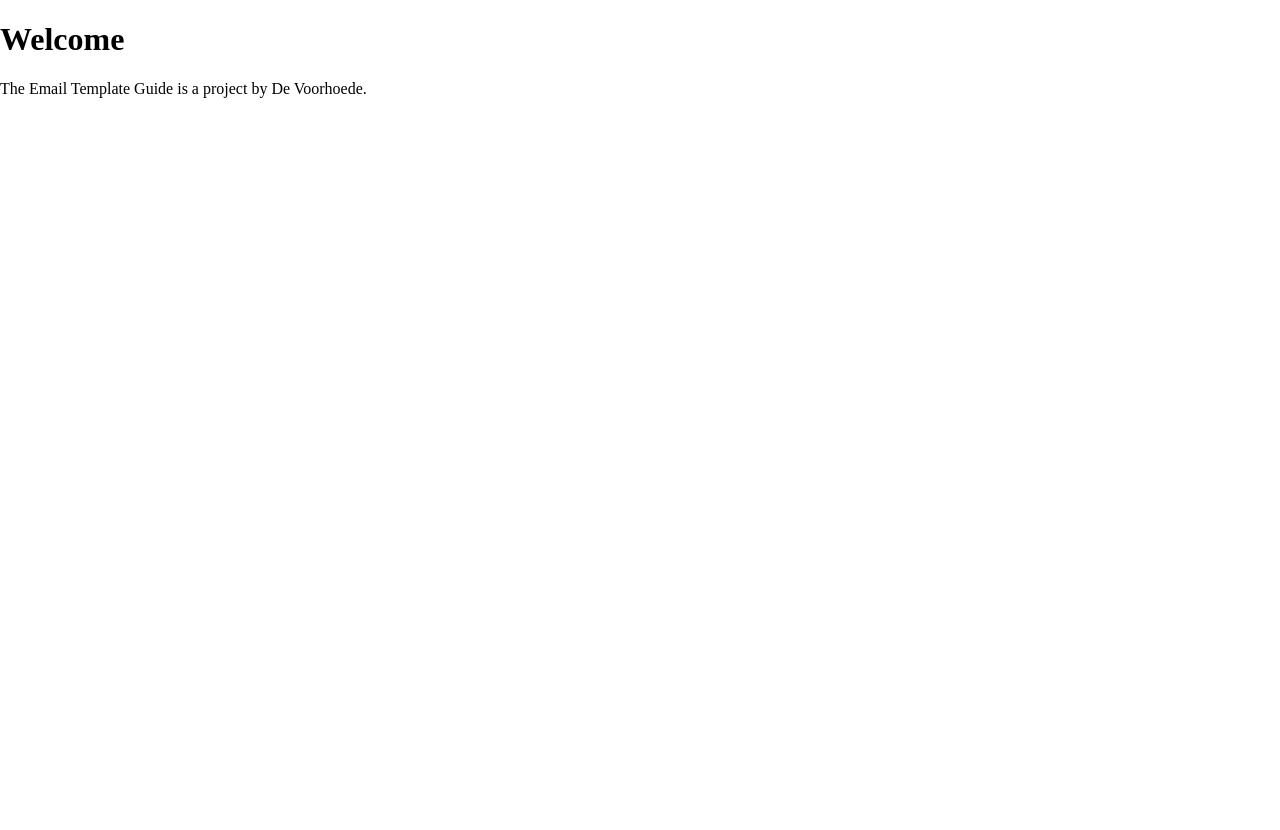
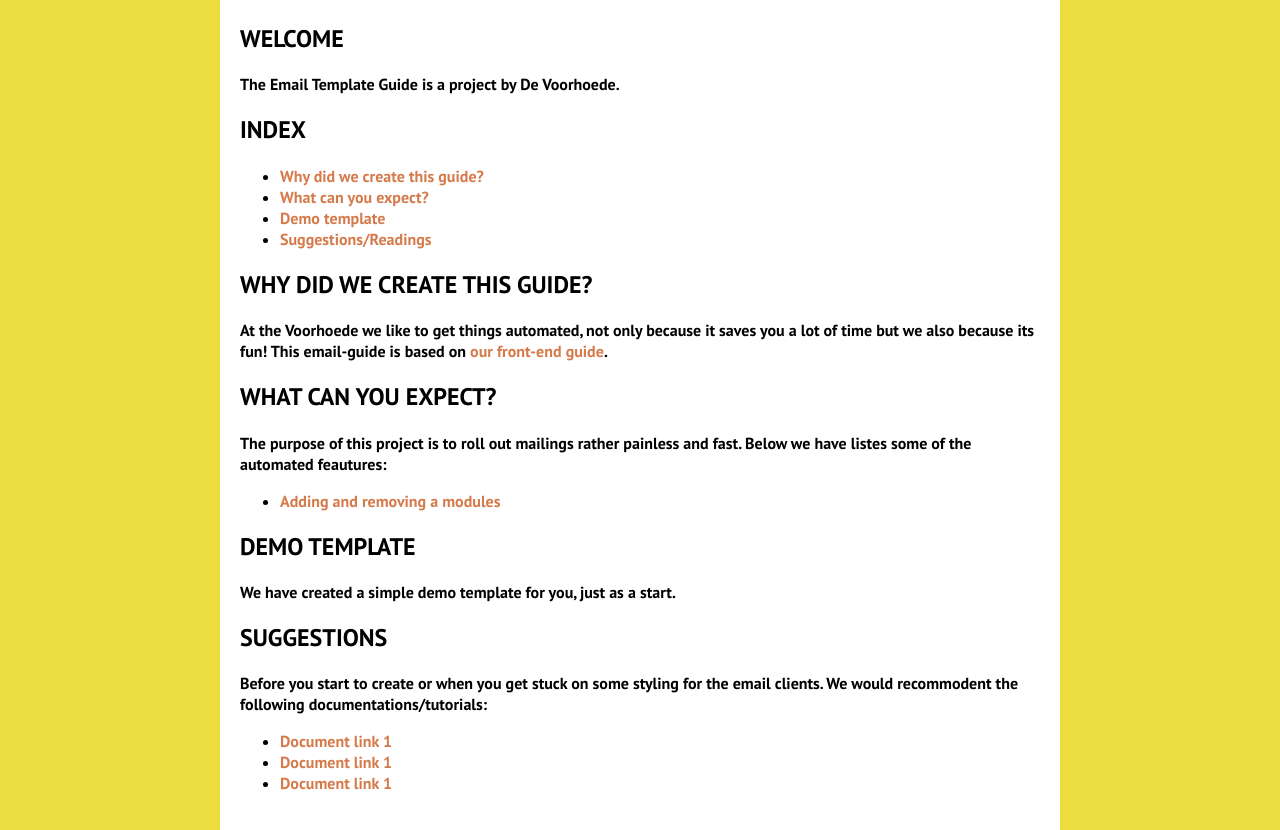
Before and after one commit to voorhoede/email-template-guide, a website: page src/views/welcome/welcome.html in a window 1280 px wide. Before the commit the page ends 800 px from the top, so only its background shows below. Drawn offline with nearby package versions, Linux system fonts and the light colour scheme; files that its build step writes are made by us from their sources.

Commit message:
chore(welcome) Added a small start of a welcome page. And added litmus to the deps list.

```diff
--- a/package.json
+++ b/package.json
@@ -38,6 +38,7 @@
     "gulp-inline-css": "^1.0.1",
     "gulp-karma": "0.0.4",
     "gulp-less": "^2.0.1",
+    "gulp-litmus": "0.0.7",
     "gulp-minify-html": "^0.1.6",
     "gulp-newer": "^0.5.0",
     "gulp-plumber": "^0.6.6",
--- a/src/views/welcome/welcome.html
+++ b/src/views/welcome/welcome.html
@@ -2,9 +2,53 @@
 
 {% block title %}welcome | {{ super() }}{% endblock %}
 
+{% block styles %}
+{{ super() }}
+<!--<style>{% include "views/welcome/welcome.less" %}</style>-->
+{% endblock %}
+
 {% block content %}
     <!-- welcome view -->
+<section class="welcome-view">
     <h1>Welcome</h1>
     <p>The Email Template Guide is a project by De Voorhoede.</p>
+
+    <h2>Index</h2>
+    <ul>
+        <li><a href="#why">Why did we create this guide?</a></li>
+        <li><a href="#what">What can you expect?</a></li>
+        <li><a href="#demo">Demo template</a></li>
+        <li><a href="#suggestions">Suggestions/Readings</a></li>
+    </ul>
+
+    <h2 id="why">Why did we create this guide?</h2>
+    <p>
+        At the Voorhoede we like to get things automated, not only because it saves you a lot of time
+        but we also because its fun! This email-guide is based on
+        <a href="https://github.com/voorhoede/front-end-guide" target="_blank">our front-end guide</a>.
+    </p>
+    <h2 id="what">What can you expect?</h2>
+    <p>
+        The purpose of this project is to roll out mailings rather painless and fast. Below we have
+        listes some of the automated feautures:
+    </p>
+    <ul>
+        <li><a href="https://github.com/voorhoede/email-template-guide#adding-and-removing-modules"
+               target="_blank">Adding and removing a modules</a></li>
+    </ul>
+
+    <h2 id="demo">Demo template</h2>
+    <p>We have created a simple demo template for you, just as a start.</p>
+
+    <h2 id="suggestions">Suggestions</h2>
+    <p>Before you start to create or when you get stuck on some styling for the email clients. We would
+        recommodent the following documentations/tutorials:</p>
+    <ul>
+        <li><a href="#">Document link 1</a></li>
+        <li><a href="#">Document link 1</a></li>
+        <li><a href="#">Document link 1</a></li>
+    </ul>
+</section>
+
     <!-- /welcome view -->
 {% endblock %}
--- a/src/views/welcome/welcome.less
+++ b/src/views/welcome/welcome.less
@@ -1,3 +1,44 @@
 /* welcome view */
 // add style rules for this view.
 /* /welcome view */
+body {
+	background: #ebdd3f;
+}
+
+// headings
+@font-face {
+	font-family: 'pt-sans-bold';
+	src: url('../../components/_app-core-styles/assets/fonts/pt-sans-bold.eot');
+	src: url('../../components/_app-core-styles/assets/fonts/pt-sans-bold.eot?#iefix') format('embedded-opentype'),
+	url('../../components/_app-core-styles/assets/fonts/pt-sans-bold.woff') format('woff');
+	font-weight: normal;
+	font-style: normal;
+}
+.welcome-view {
+	background: #ffffff;
+	padding: 20px;
+	width: 800px;
+	margin: 0 auto;
+	font-family: 'pt-sans-bold', arial, sans-serif;
+
+	h1,
+	h2 {
+		color: #00373d;
+		font-family: 'pt-sans-bold', sans-serif;
+		font-weight: 400;
+		line-height: 1.6;
+		margin: 0;
+		text-transform: uppercase;
+	}
+
+	a {
+		color: #d57a4b;
+		cursor: pointer;
+		background: 0 0;
+		text-decoration: none;
+
+		&:hover {
+			color: #c26738;
+		}
+	}
+}
```
